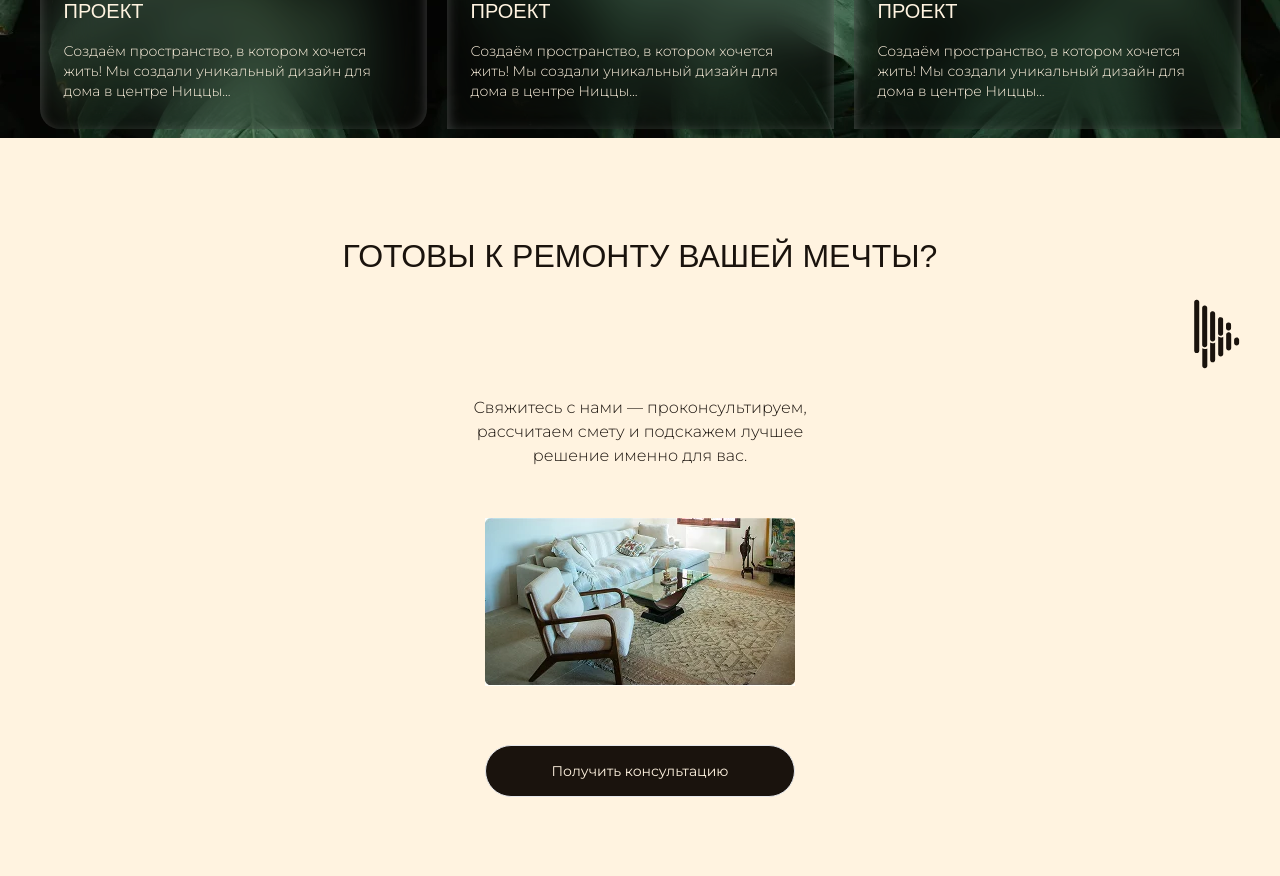
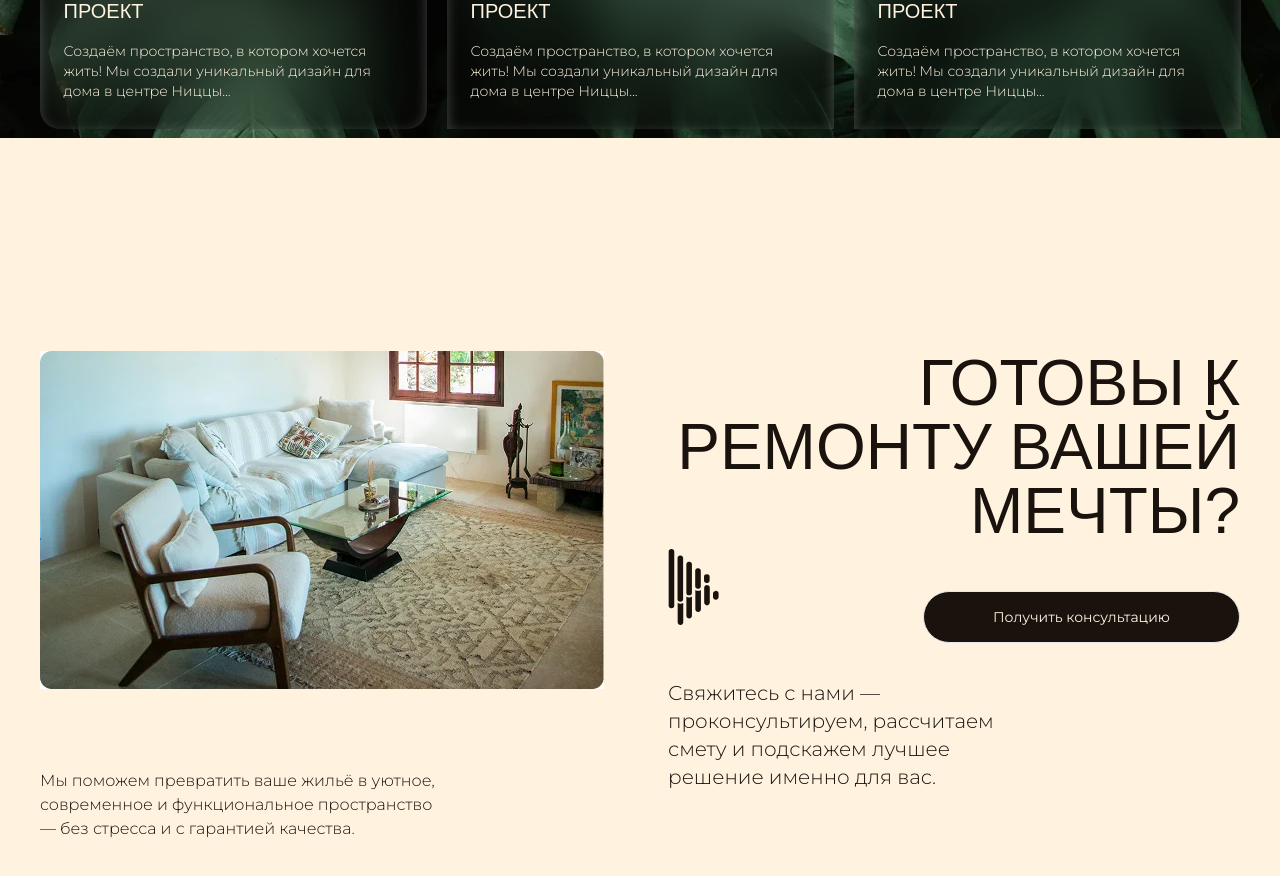
Before and after one commit to cyanidium-dev/repair-nizza, a Next.js app: page /contacts in a window 1280 px wide. Shown: the part 2860-3736 px from the top of the page. Built offline with nearby package versions, Linux system fonts and the light colour scheme; a web font is replaced by a local one.

Commit message:
dreamrepair styled for desk

```diff
--- a/src/components/homepage/DreamRepair.jsx
+++ b/src/components/homepage/DreamRepair.jsx
@@ -3,6 +3,7 @@
 import Image from "next/image";
 import logo from "../../../public/images/SVG/logo-svg.svg";
 import dreamMob from "../../../public/images/image/dream-img-mob.webp";
+import dreamDesk from "../../../public/images/image/dream-img-desk.webp";
 import { useTranslations } from "next-intl";
 import Container from "../Container";
 
@@ -11,21 +12,41 @@ const DreamRepair = () => {
 
   return (
     <Container>
-      <div className="py-[94px]">
-        <h2 className="font-arsenal font-normal text-[32px] uppercase mb-[18px] md:text-center">
+      <div className="py-[94px] lg:flex lg:justify-between lg:flex-row-reverse lg:pt-[213px] lg:pb-[186px]">
+        <div className="mb-auto">
+          <h2 className="font-arsenal font-normal text-[32px] uppercase mb-[18px] md:text-center lg:text-right lg:text-[64px] lg:mb-1 lg:leading-none lg:w-[572px]">
             {t("dreamRepair.title")}
           </h2>
+          <div className="lg:flex lg:justify-between lg:items-end lg:mb-9">
             <Image
               src={logo}
               alt="logo image"
-          className="w-[46px] h-[72px] ml-auto mb-[26px]"
+              className="w-[46px] h-[72px] ml-auto mb-[26px] lg:w-[52px] lg:h-[80px] lg:m-0 lg:mb-4"
             />
-        <p className="font-montserrat font-light text-base mb-[50px] w-[273px] md:text-center md:w-[373px] md:mx-auto">
+            <button className="hidden md:hidden lg:block w-[317px] h-[52px] rounded-[32px] bg-primary-black text-primary-white font-montserrat font-normal text-sm leading-5 hover:bg-primary-white hover:text-primary-black hover:border-primary-black border transition-all duration-300">
+              {t("dreamRepair.button")}
+            </button>
+          </div>
+          <p className="font-montserrat font-light text-base mb-[50px] w-[273px] md:text-center md:w-[373px] md:mx-auto lg:text-xl lg:w-[355px] lg:text-left lg:m-0">
             {t("dreamRepair.description")}
           </p>
-        <Image src={dreamMob} alt="dream image" className="mb-[59px] mx-auto" />
-        <p className="hidden">{t("dreamRepair.additionalInfo")}</p>
-        <button className="w-[310px] h-[52px] rounded-[32px] bg-primary-black text-primary-white font-montserrat font-normal text-sm leading-5 mx-auto md:flex md:justify-center md:items-center hover:bg-primary-white hover:text-primary-black hover:border-primary-black border transition-all duration-300">
+        </div>
+        <div className="lg:mr-16 lg:shrink-0">
+          <Image
+            src={dreamMob}
+            alt="dream image"
+            className="mb-[59px] mx-auto lg:hidden"
+          />
+          <Image
+            src={dreamDesk}
+            alt="dream image"
+            className="mb-[59px] mx-auto hidden lg:block lg:mx-0 lg:mb-20"
+          />
+          <p className="hidden font-montserrat font-light text-base text-primary-black md:block md:text-center md:mb-6 lg:w-[399px] lg:text-left lg:mb-0">
+            {t("dreamRepair.additionalInfo")}
+          </p>
+        </div>
+        <button className="lg:hidden w-[310px] h-[52px] rounded-[32px] bg-primary-black text-primary-white font-montserrat font-normal text-sm leading-5 mx-auto md:flex md:justify-center md:items-center hover:bg-primary-white hover:text-primary-black hover:border-primary-black border transition-all duration-300">
           {t("dreamRepair.button")}
         </button>
       </div>
```
Also changed, not shown: public/images/image/dream-img-desk.webp (added). Lines whose indentation alone changed are shown as unchanged.
